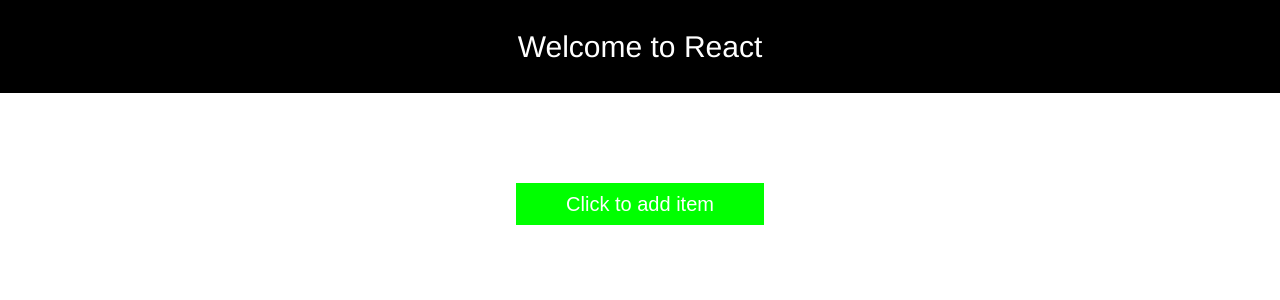
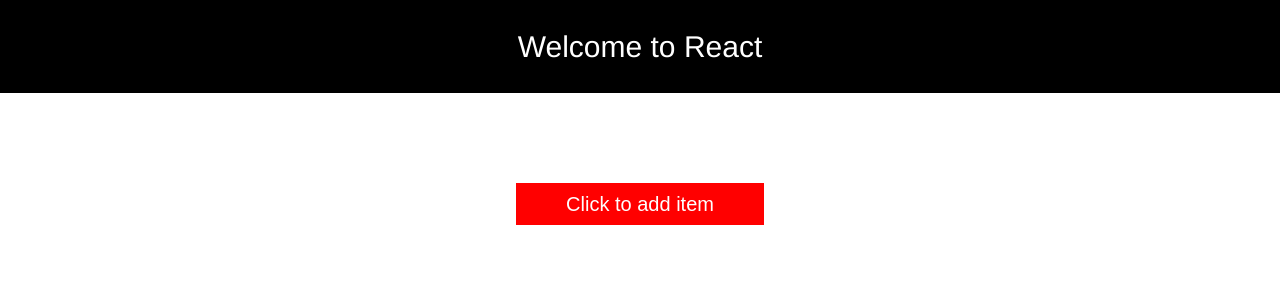
Before and after one commit to Dineshkumarraman/fsd-client, a React (Create React App) app in the folder reactfrontend-master/: page / in a window 1280 px wide. Shown: the top 300 px of the page. Built offline with nearby package versions, Linux system fonts and the light colour scheme.

Commit message:
button color changes

```diff
--- a/reactfrontend-master/src/styles/custom-style.css
+++ b/reactfrontend-master/src/styles/custom-style.css
@@ -27,7 +27,7 @@
 
 .linking-button a{
 	padding: 10px 50px;
-	background: #0f0;
+	background: #f00;
 	font: 20px arial;
 	color: #fff;
 }
```
